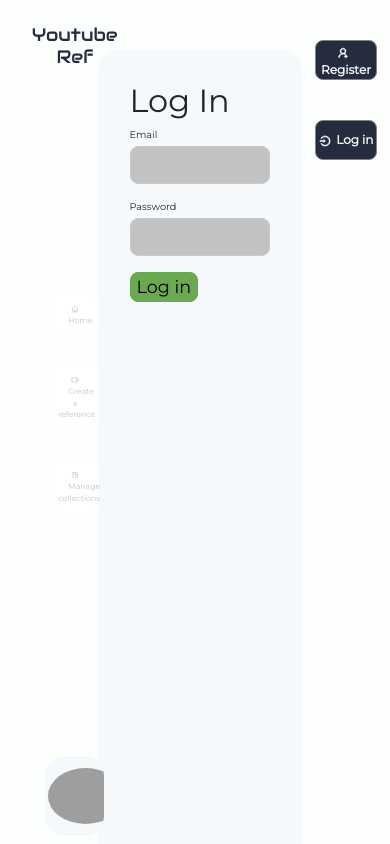
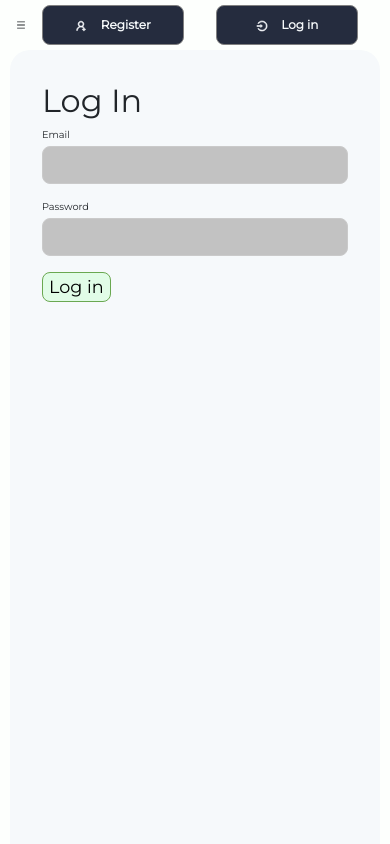
Before and after one commit to joshADE/Youtube-Ref, a React (Create React App) app: page /#/login in a window 390 px wide. Built offline with nearby package versions, Linux system fonts and the light colour scheme; no server answers; grey boxes are pictures that could not be loaded.

Commit message:
Responsive Sytling

```diff
--- a/src/App.css
+++ b/src/App.css
@@ -19,6 +19,10 @@
   font-size: large;
 }
 
+.close-menu,
+.open-menu {
+    display: none;
+}
 
 .auth-options {
   display: flex;
@@ -37,6 +41,7 @@
   color: #F6F9FB;
   background-color: #252c3e;
   width: 70%;
+  max-width: 150px;
   height: 40px;
   padding: 2px;
 }
@@ -61,12 +66,15 @@
   display: flex;
   justify-content: space-between;
   align-items: center;
+  font-size: small;
 }
 
 .error-notice button {
   background-color: #7e4444;
-  width: 40px;
-  height: 40px;
+  width: 30px;
+  height: 30px;
+
+  border: 1px solid #fff;
   border-radius: 50%;
   color: #fff;
 }
@@ -103,15 +111,15 @@
 
 .form input:focus {
   outline: none;
-  border: 1px solid #2682ee;
-  box-shadow: inser 0px 0px 10px #2682ee;
+  border: 1px solid #abe2fb;
+  box-shadow: inset 0px 0px 5px #abe2fb;
 }
 
 .form input[type="submit"] {
   border: 1px solid #6aa851;
   border-radius: 8px;
   font-size: 1.1rem;
-  background-color: #6aa851;
+  background-color: #E1FCE7;
 }
 
 
@@ -173,6 +181,8 @@
   justify-content: space-between;
   padding: 0;
   font-size: 2vmin;
+  transition: all 1s ease;
+  z-index: 1;
 }
 .profile-info {
   border-radius: 20px;
@@ -265,3 +275,63 @@
 .navigator {
   height: 80%;
 }
+
+@media screen and (max-width: 600px) {
+  .App {
+    display: block;
+    height: 100%;
+  }
+  .close-menu,
+  .open-menu {
+    display: block;
+    font-size: large;
+  }
+  .open-menu {
+    margin-right: auto;
+  }
+  .close-menu {
+    margin: 10px 0 0 10px;
+  }
+  .auth-options {
+    position: absolute;
+    top: 0;
+    left: 0;
+    flex-direction: row;
+    justify-content: center;
+    height: 50px;
+    width: 100%;
+    padding: 1rem;
+  }
+  .auth-options button {
+    margin-top: 0;
+  }
+  .routes {
+    position: absolute;
+    top: 0;
+    left: 0;
+    height: 100%;
+    padding: 0 10px;
+  }
+  .sidebar {
+    position: absolute;
+    top: 0;
+    left: -200px;
+    width: 200px;
+    min-height: 100vh;
+    background-color: #fff;
+    border-radius: 0 20px 20px 0;
+  }
+
+  .profile-info {
+    margin-bottom: 20px;
+  }
+  .open .sidebar {
+    left: 0;
+    box-shadow: 5px 0 1000px grey;
+  }
+
+  .open .routes,
+  .open .auth-options {
+    filter: blur(0.5px);
+  }
+}
--- a/src/App.js
+++ b/src/App.js
@@ -1,4 +1,4 @@
-import React, { useEffect } from 'react';
+import React, { useEffect, useState } from 'react';
 import {  useDispatch } from 'react-redux';
 import { HashRouter as Router, Route, Switch } from 'react-router-dom';
 import ProtectedRoute from './components/auth/ProtectedRoute';
@@ -19,12 +19,18 @@ const App = () => {
       dispatch(loadUser());
   }, [])
 
-
+  const [sideBarOpen, setSideBarOpen] = useState(false);
+  const getClasses = () => {
+    if (sideBarOpen)
+        return "App open";
+    else
+        return "App";
+  }
   return (
     <Router>
-      <div className="App">
+      <div className={getClasses()}>
 
-        <Sidebar />
+        <Sidebar setSideBarOpen={setSideBarOpen} />
           <div className="routes">
             <div className="inner">
               <Switch>
@@ -38,7 +44,7 @@ const App = () => {
               </Switch>
             </div>
           </div>
-          <AuthOptions />
+          <AuthOptions setSideBarOpen={setSideBarOpen}/>
         </div>
 
     </Router>
--- a/src/components/Sidebar.js
+++ b/src/components/Sidebar.js
@@ -1,16 +1,20 @@
 import React from 'react'
 import { NavLink, Link } from 'react-router-dom';
+import * as AiIcons from 'react-icons/ai'
 import { SidebarData } from './SidebarData';
 import ProfileDetails from './auth/ProfileDetails';
 
 const isActive = (path, match, location) => !!(match || path === location.pathname);
 function Sidebar({
+    setSideBarOpen
 
 }) {
     return (
-        <nav className="sidebar navbar">
-            <Link to="/"><h1 className="title">Youtube Ref</h1></Link>
-
+        <nav className="sidebar navbar" onClick={() => setSideBarOpen(false)}>
+            <div className="sidebar-top">
+                <AiIcons.AiOutlineClose className="close-menu" />
+                <Link to="/"><h1 className="title">Youtube Ref</h1></Link>
+            </div>
             <ul
                 className="menu navbar-nav"
             >
--- a/src/components/auth/AuthOptions.js
+++ b/src/components/auth/AuthOptions.js
@@ -5,6 +5,7 @@ import * as AiIcons from 'react-icons/ai';
 import { selectAllUserData } from '../../features/user/userSlice';
 import { logoutSuccess } from '../../features/user/userSlice';
 function AuthOptions({
+    setSideBarOpen
 }) {
     const userData = useSelector(selectAllUserData);
     const dispatch = useDispatch();
@@ -16,6 +17,7 @@ function AuthOptions({
     }
     return (
         <nav className="auth-options">
+            <AiIcons.AiOutlineMenu className="open-menu" onClick={() => setSideBarOpen(true)}/>
             {userData.user ? (
                 <button onClick={logoutUser}><AiIcons.AiOutlineLogout />Log out</button>
                 ) : (
--- a/src/components/auth/Login.js
+++ b/src/components/auth/Login.js
@@ -35,12 +35,16 @@ function Login() {
         if(isAuthenticated){
             history.push('/');
         }
+
     },[msg, status, id, isAuthenticated]);
 
+    useEffect(() => {
+        return dispatch(clearErrors());
+    },[])
         const submit = (e) => {
             e.preventDefault();
             setMessage('');
-            dispatch(clearErrors());
+
 
             const loginUser = { email, password };
             dispatch(login(loginUser));
--- a/src/components/auth/Register.js
+++ b/src/components/auth/Register.js
@@ -42,10 +42,14 @@ function Register() {
         }
     },[msg, status, id, isAuthenticated]);
 
+    useEffect(() => {
+        return dispatch(clearErrors());
+    },[])
+
     const submit = async (e) => {
         e.preventDefault();
         setMessage('');
-        dispatch(clearErrors());
+
         if (password !== passwordConfirm){
             setMessage('Passwords do not match');
             return;
```
Also changed, not shown: 1 other file (tests, documents, lock files or other folders).
